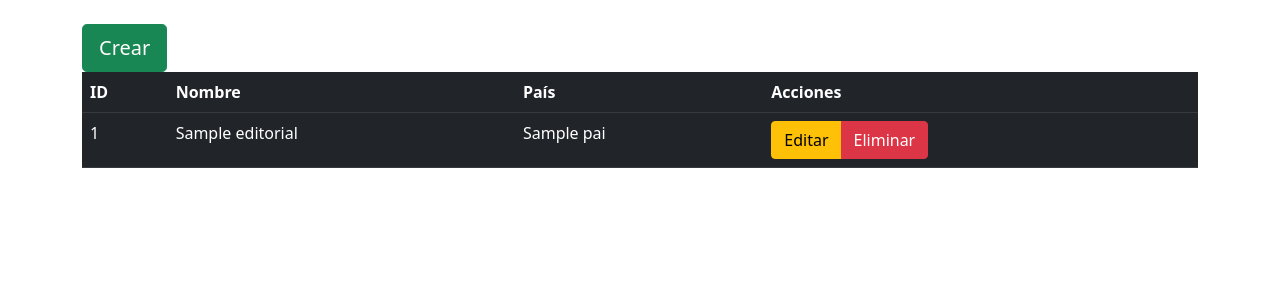
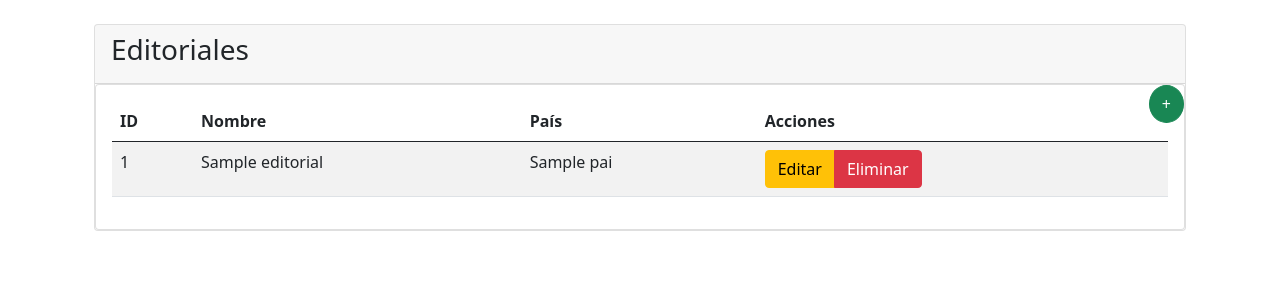
Before and after one commit to kanroot/artemanga, a Django app: page /inventario/listado-editorial in a window 1280 px wide. Shown: the part 68-368 px from the top of the page. Run offline with Django 4.2, Linux system fonts and the light colour scheme; a user stored in the database is signed in; tables that the repository leaves empty hold one stand-in row (values such as "Sample post"); some libraries are stand-ins or nearby versions.

Commit message:
editorial con el template estandar

```diff
--- a/src/inventario/vistas_modelos/editorial.py
+++ b/src/inventario/vistas_modelos/editorial.py
@@ -1,17 +1,22 @@
 from django.urls import reverse_lazy
 from django.views.generic import ListView
-
+from cuenta_usuario.enums.opciones import TipoUsuario
+from artemangaweb.mixins import MensajeResultadoFormMixin, TituloPaginaMixin
+from cuenta_usuario.restriccion import VistaRestringida
 from inventario.models import Editorial
 from .vistas_genericas import CrearGenerico, ActualizarGenerico, EliminarGenerico
 
 EXITO_URL = reverse_lazy('listado-editorial')
 
 
-class EditorialListView(ListView):
+class EditorialListView(TituloPaginaMixin, VistaRestringida, ListView):
+    titulo_pagina = 'Editoriales'
+    usuarios_permitidos = [TipoUsuario.ADMINISTRADOR, TipoUsuario.BODEGA]
     model = Editorial
     template_name = 'administración/CRUD/listado_editorial.html'
     paginate_by = 10
     ordering = ['id']
+    context_object_name = 'editoriales'
 
     def get_context_data(self, **kwargs):
         context = super().get_context_data(**kwargs)
@@ -25,16 +30,28 @@ class EditorialListView(ListView):
         return context
 
 
-class EditorialCreateView(CrearGenerico):
+class EditorialCreateView(TituloPaginaMixin, MensajeResultadoFormMixin, VistaRestringida, CrearGenerico):
+    titulo_pagina = 'Crear Editorial'
+    usuarios_permitidos = [TipoUsuario.ADMINISTRADOR, TipoUsuario.BODEGA]
     model = Editorial
+    mensaje_error = 'No se pudo crear la editorial'
+    mensaje_exito = 'Editorial creada con éxito'
     success_url = EXITO_URL
 
 
-class EditorialUpdateView(ActualizarGenerico):
+class EditorialUpdateView(TituloPaginaMixin, MensajeResultadoFormMixin, VistaRestringida, ActualizarGenerico):
+    titulo_pagina = 'Actualizar Editorial'
+    usuarios_permitidos = [TipoUsuario.ADMINISTRADOR, TipoUsuario.BODEGA]
     model = Editorial
+    mensaje_error = 'No se pudo actualizar la editorial'
+    mensaje_exito = 'Editorial actualizada con éxito'
     success_url = EXITO_URL
 
 
-class EditorialDeleteView(EliminarGenerico):
+class EditorialDeleteView(TituloPaginaMixin, MensajeResultadoFormMixin, VistaRestringida, EliminarGenerico):
+    titulo_pagina = 'Eliminar Editorial'
+    usuarios_permitidos = [TipoUsuario.ADMINISTRADOR, TipoUsuario.BODEGA]
     model = Editorial
+    mensaje_error = 'No se pudo eliminar la editorial'
+    mensaje_exito = 'Editorial eliminada con éxito'
     success_url = EXITO_URL
--- a/src/templates/administración/CRUD/listado_editorial.html
+++ b/src/templates/administración/CRUD/listado_editorial.html
@@ -1,22 +1,47 @@
-{% extends "administración/CRUD/_listado_base.html" %}
+{% extends 'administración/base.html' %}
 
-{% block titulo %}Listado Autores{% endblock %}
+{% block titulo %}{{ titulo_pagina }}{% endblock %}
+{% block contenido %}
+    <div class="container">
+        <div class="row">
+            <div class="container">
+                <div class="card">
+                    <div class="card-header">
+                        <h3>{{ titulo_pagina }}</h3>
+                    </div>
+                    <div class="card">
+                        <a class="btn btn-success rounded-circle position-absolute end-0"
+                           href="{% url url_crear %}">+</a>
+                        <div class="card-body">
 
-{% block cabeceras %}
+                            <div class="table-responsive">
+                                <table class="table table-striped">
+                                    <thead>
+                                    <tr>
                                         <th>ID</th>
                                         <th>Nombre</th>
                                         <th>País</th>
                                         <th>Acciones</th>
-{% endblock %}
-
-{% block filas %}
-    {% for item in object_list %}
+                                    </tr>
+                                    </thead>
+                                    <tbody>
+                                    {% for editorial in editoriales %}
                                         <tr>
-            <td>{{ item.id }}</td>
-            <td>{{ item.nombre }}</td>
-            <td>{{ item.pais }}</td>
+                                            <td>{{ editorial.id }}</td>
+                                            <td>{{ editorial.nombre }}</td>
+                                            <td>{{ editorial.pais }}</td>
                                             {% include 'administración/CRUD/accion_botones.html' with pk=item.pk %}
                                         </tr>
                                     {% endfor %}
-
+                                    </tbody>
+                                </table>
+                            </div>
+                        </div>
+                    </div>
+                </div>
+                <br>
+                {% include 'común/includes/paginación.html' %}
+            </div>
+        </div>
+    </div>
 {% endblock %}
```
Lines whose indentation alone changed are shown as unchanged.
